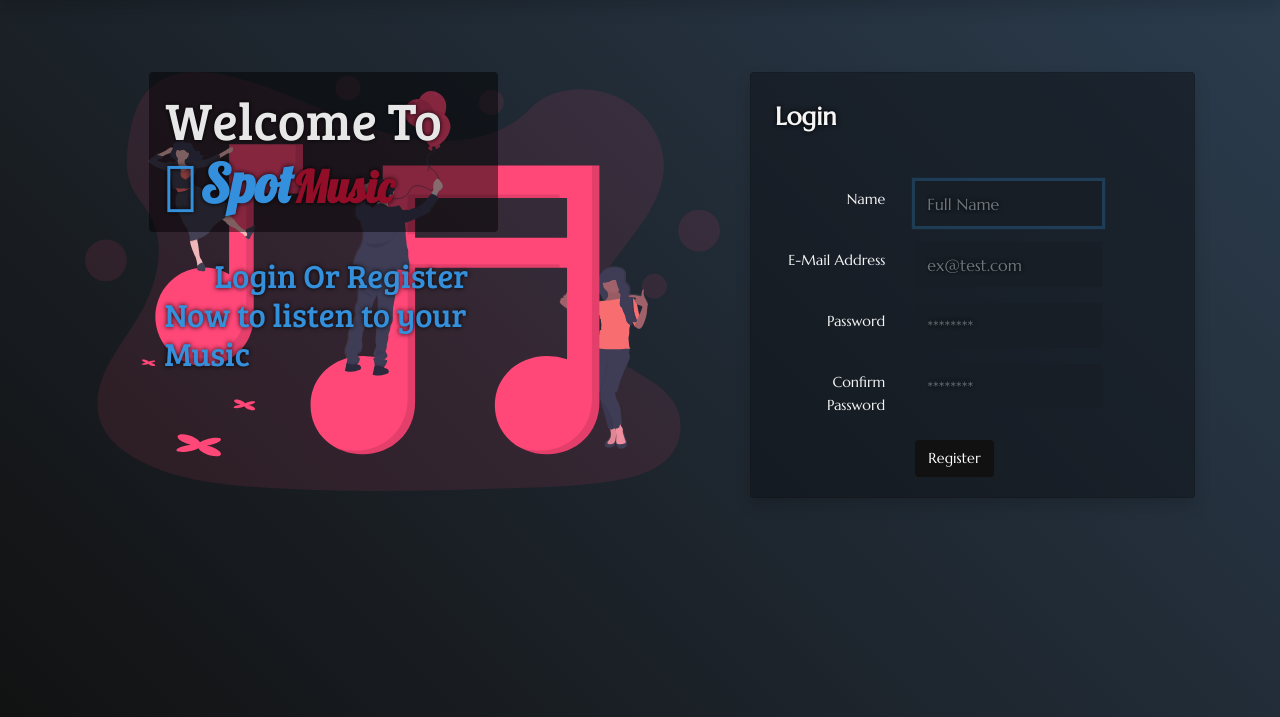
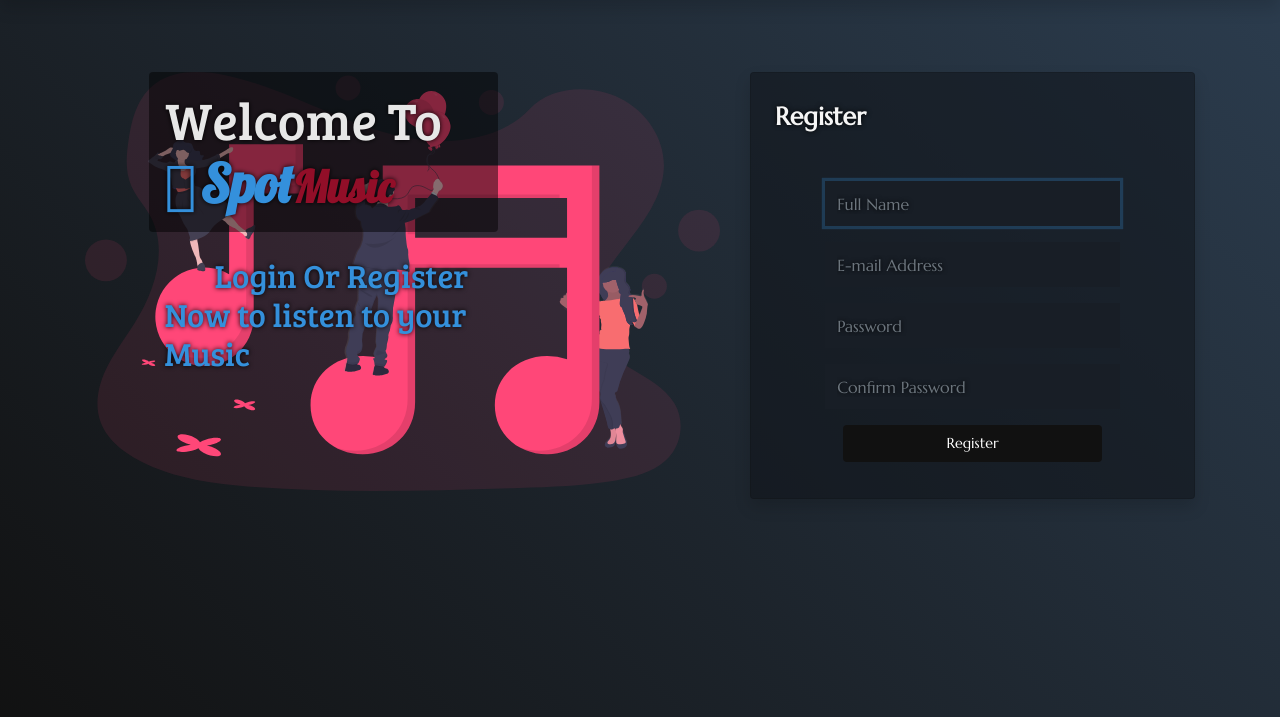
Before and after one commit to mahmoudmomustafa/SpostMusic-PHP-, a PHP site: page /register.php in a window 1280 px wide. Shown: the part 55-772 px from the top of the page. Run offline with PHP 8.4, Linux system fonts and the light colour scheme; some libraries are stand-ins or nearby versions.

Commit message:
minor changes

```diff
--- a/register.php
+++ b/register.php
@@ -11,7 +11,7 @@ include('includes/handler/register-handler.php');
 <head>
   <meta charset="utf-8">
   <meta name="viewport" content="width=device-width, initial-scale=1">
-  <title>Login | SpotMusic</title>
+  <title>Register | SpotMusic</title>
   <!-- Fonts -->
   <link rel="dns-prefetch" href="//fonts.gstatic.com">
   <link href="https://fonts.googleapis.com/css?family=Nunito" rel="stylesheet" type="text/css">
@@ -61,13 +61,12 @@ include('includes/handler/register-handler.php');
           </div>
           <div class="col-md-5 my-lg-5 mt-3">
             <div class="card h-100 shadow fade-out">
-              <div class="card-header font-weight-bold border-0 p-4">Login</div>
+              <div class="card-header font-weight-bold border-0 p-4">Register</div>
               <div class="card-body">
                 <form method="POST" action="register.php" id="register-form">
                   <!-- Name -->
                   <div class="form-group row">
-                    <label for="name" class="col-md-4 col-form-label text-md-right">Name</label>
-                    <div class="col-md-6">
+                    <div class="col-md-9 m-auto">
                       <input id="name" type="text" class="form-control" name="name" placeholder="Full Name" required autofocus>
                       <!-- name error -->
                       <?php echo $account->getError(Constants::$nameChar) ?>
@@ -75,9 +74,8 @@ include('includes/handler/register-handler.php');
                   </div>
                   <!-- User mail-->
                   <div class="form-group row">
-                    <label for="email" class="col-md-4 col-form-label text-md-right">E-Mail Address</label>
-                    <div class="col-md-6">
-                      <input id="email" type="email" class="form-control" placeholder="ex@test.com" name="email" required>
+                    <div class="col-md-9 m-auto">
+                      <input id="email" type="email" class="form-control" placeholder="E-mail Address" name="email" required>
                       <!-- mail error -->
                       <?php echo $account->getError(Constants::$emailInvaild) ?>
                       <?php echo $account->getError(Constants::$emailTaken) ?>
@@ -85,9 +83,8 @@ include('includes/handler/register-handler.php');
                   </div>
                   <!--user password -->
                   <div class="form-group row">
-                    <label for="password" class="col-md-4 col-form-label text-md-right">Password</label>
-                    <div class="col-md-6">
-                      <input id="password" type="password" class="form-control" placeholder="********" name="password" required autocomplete="none">
+                    <div class="col-md-9 m-auto">
+                      <input id="password" type="password" class="form-control" placeholder="Password" name="password" required autocomplete="none">
                       <!-- pass error -->
                       <?php echo $account->getError(Constants::$passChar) ?>
                       <?php echo $account->getError(Constants::$passInvaild) ?>
@@ -96,15 +93,14 @@ include('includes/handler/register-handler.php');
                   </div>
                   <!-- confirm password -->
                   <div class="form-group row">
-                    <label for="password-confirm" class="col-md-4 col-form-label text-md-right">Confirm Password</label>
-                    <div class="col-md-6">
-                      <input id="password-confirm" type="password" class="form-control" placeholder="********" name="password_confirmation" required autocomplete="none">
+                    <div class="col-md-9 m-auto">
+                      <input id="password-confirm" type="password" class="form-control" placeholder="Confirm Password" name="password_confirmation" required autocomplete="none">
                     </div>
                   </div>
                   <!-- submit btn -->
-                  <div class="form-group row mb-0">
-                    <div class="col-md-6 offset-md-4">
-                      <button type="submit" class="btn btn-primary" name="register-btn">
+                  <div class="form-group row">
+                    <div class="col-md-8 m-auto">
+                      <button type="submit" class="btn btn-primary w-100" name="register-btn">
                         Register
                       </button>
                     </div>
```
